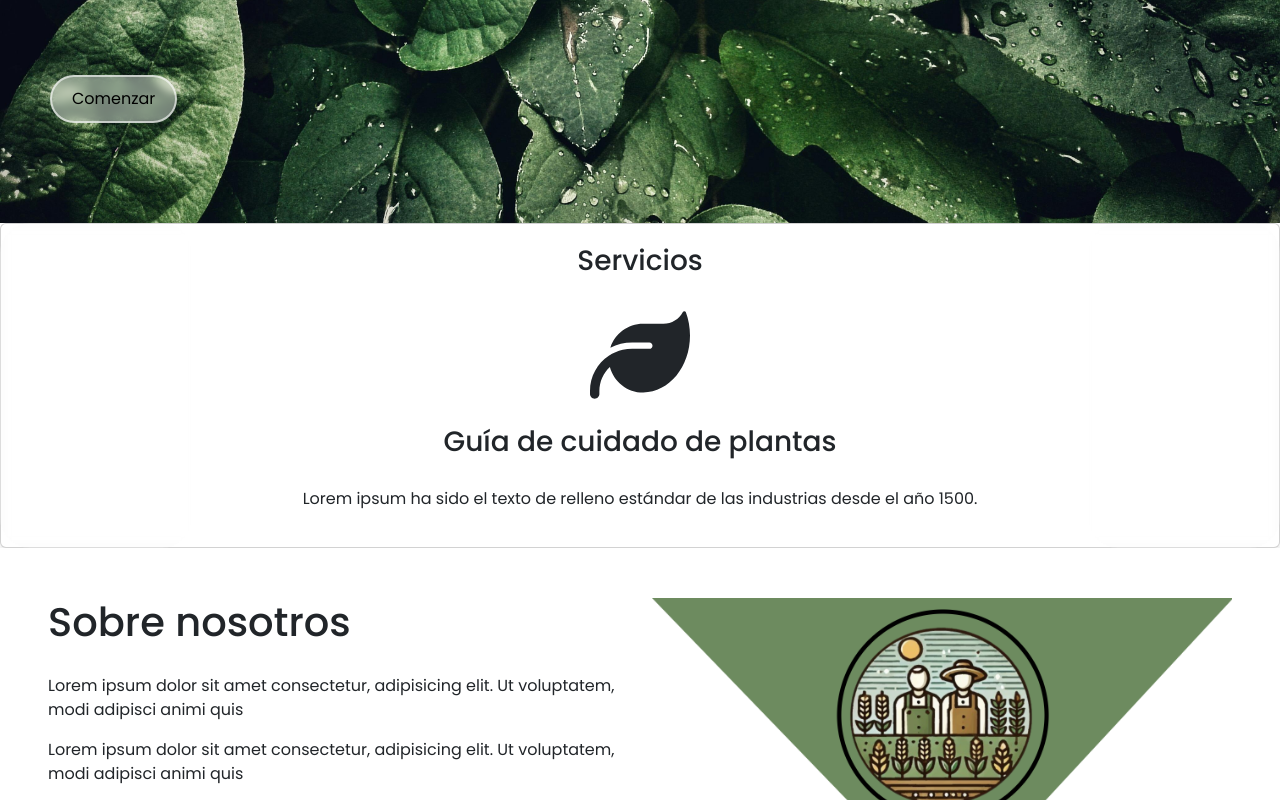
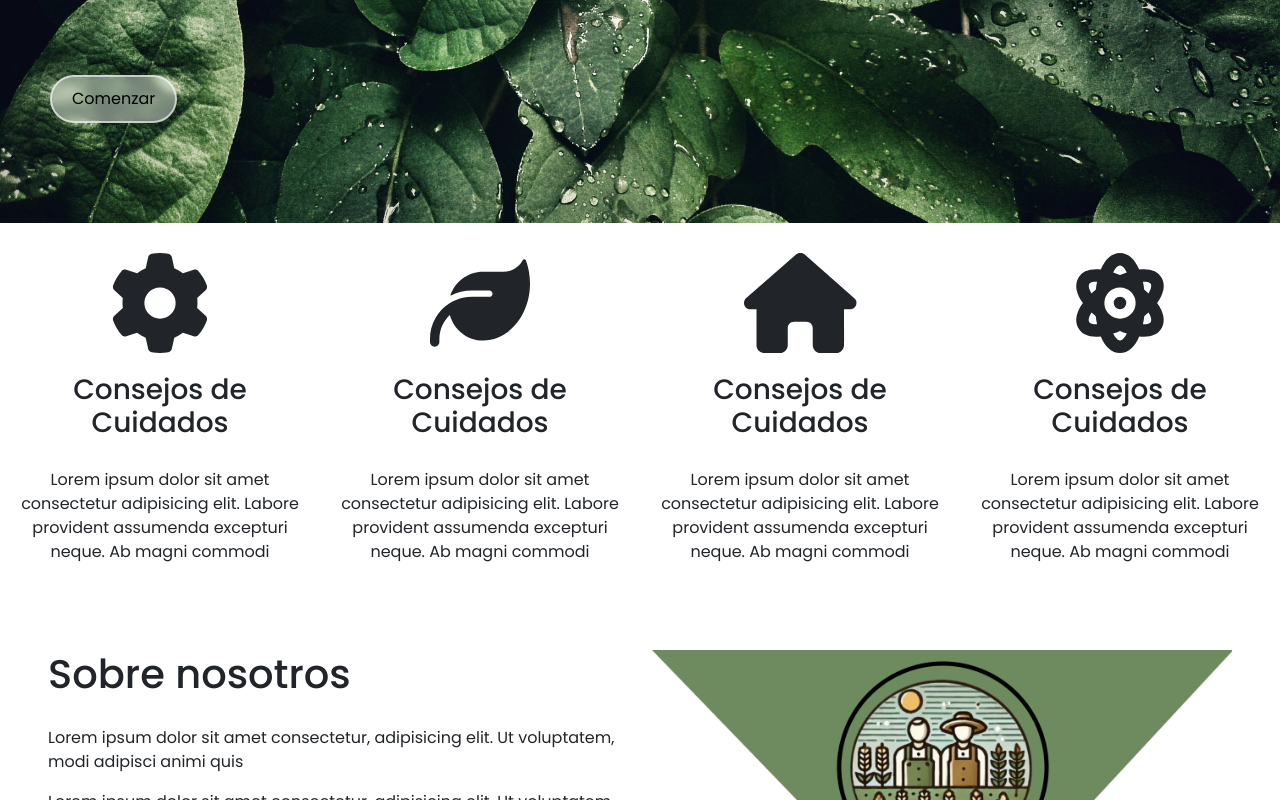
Before and after one commit to Trekhi/GUYP, a React (Vite) app: page / in a window 1280 px wide. Shown: the part 491-1291 px from the top of the page. Built offline with nearby package versions, Linux system fonts and the light colour scheme.

Commit message:
Carusel Completo

```diff
--- a/package.json
+++ b/package.json
@@ -16,11 +16,14 @@
     "@fortawesome/react-fontawesome": "^0.2.2",
     "bootstrap": "^5.3.3",
     "react": "^18.2.0",
-    "react-dom": "^18.2.0"
+    "react-dom": "^18.2.0",
+    "react-slick": "^0.30.2",
+    "slick-carousel": "^1.8.1"
   },
   "devDependencies": {
     "@types/react": "^18.2.66",
     "@types/react-dom": "^18.2.22",
+    "@types/react-slick": "^0.23.13",
     "@typescript-eslint/eslint-plugin": "^7.2.0",
     "@typescript-eslint/parser": "^7.2.0",
     "@vitejs/plugin-react": "^4.2.1",
--- a/src/App.tsx
+++ b/src/App.tsx
@@ -1,7 +1,7 @@
 import './App.css'
 import Navi from './components/header/Navi'
 import Body from './components/body/Body'
-import CaruselCard from './components/cards/CaruselCard'
+import AutoPlay from './components/AutoPlay/AutoPlay'
 import Nosotros from './components/nosotros/Nosotros'
 import Temporadas from './components/temporadas/Temporadas'
 import Footer from './components/footer/Footer'
@@ -12,7 +12,7 @@ function App() {
     <>
       <Navi/>
       <Body/>
-      <CaruselCard/>
+      <AutoPlay/>
       <Nosotros/>
       <Temporadas/>
       <Footer/>
--- /dev/null
+++ b/src/components/AutoPlay/AutoPlay.tsx
@@ -0,0 +1,64 @@
+import 'slick-carousel/slick/slick.css';
+import 'slick-carousel/slick/slick-theme.css';
+import CardIcons from '../cards/Card-icons';
+
+import { faHome, faLeaf, faCog, faAtom } from "@fortawesome/free-solid-svg-icons"; // Iconos
+
+import Slider from "react-slick";
+
+function AutoPlay() {
+  var settings = {
+    dots: true,
+    infinite: false,
+    speed: 500,
+    slidesToShow: 4,
+    slidesToScroll: 4,
+    initialSlide: 0,
+    responsive: [
+      {
+        breakpoint: 1024,
+        settings: {
+          slidesToShow: 3,
+          slidesToScroll: 3,
+          infinite: true,
+          dots: true
+        }
+      },
+      {
+        breakpoint: 600,
+        settings: {
+          slidesToShow: 2,
+          slidesToScroll: 2,
+          initialSlide: 2
+        }
+      },
+      {
+        breakpoint: 480,
+        settings: {
+          slidesToShow: 1,
+          slidesToScroll: 1
+        }
+      }
+    ]
+  };
+  return (
+    <div style={{marginTop:'10px'}} className="slider-container">
+      <Slider {...settings}>
+        <div>
+          <CardIcons icon={faCog}/>
+        </div>
+        <div>
+          <CardIcons icon={faLeaf}/>
+        </div>
+        <div>
+          <CardIcons icon={faHome}/>
+        </div>
+        <div>
+          <CardIcons icon={faAtom}/>
+        </div>
+      </Slider>
+    </div>
+  );
+}
+
+export default AutoPlay;
--- a/src/components/body/body.css
+++ b/src/components/body/body.css
@@ -82,6 +82,7 @@ button:hover {
 
     .text {
         font-size: 14px; /* Ajusta el tamaño del texto para móviles */
+        width: auto;
     }
 
     button {
--- a/src/components/cards/Card-icons.tsx
+++ b/src/components/cards/Card-icons.tsx
@@ -14,8 +14,8 @@ export function CardIcons(Props: InfoCard) {
   const { icon, title, text } = Props;
 
   return (
+
     <div className="card">
-      <h3>Servicios</h3>
       <Font css="icon" icon={icon} />
 
       <h3>{title ? title : "Consejos de Cuidados"}</h3>
--- a/src/components/cards/CaruselCard.tsx
+++ b/src/components/cards/CaruselCard.tsx
@@ -1,4 +1,4 @@
-import React, { useState } from "react";
+import { useState } from "react";
 import "./card-icons.css"; // Estilos
 import { CardIcons } from "./Card-icons"; // Componente de la tarjeta
 import { faHome, faLeaf, faCog } from "@fortawesome/free-solid-svg-icons"; // Iconos
--- a/src/components/cards/card-icons.css
+++ b/src/components/cards/card-icons.css
@@ -33,18 +33,18 @@
 
   .card {
     display: grid;
-    padding: 20px;
+
     gap: 20px;
     align-items: center;
     justify-items: center;
-    color: var(--color-black);
-    background-color: #fff;
+    padding:20px;
+
     transition: background-color 0.2s ease, color 0.2s ease;
-    border-radius: 5px;
+    border-radius: 0px !important;
     min-width: 300px;
     min-height: 295px;
     text-align: center;
-    box-shadow: 0px 4px 8px rgba(0, 0, 0, 0.1);
+    border: none !important;
   }
 
   .card:hover {
```
Also changed, not shown: 1 other file (tests, documents, lock files or other folders).
